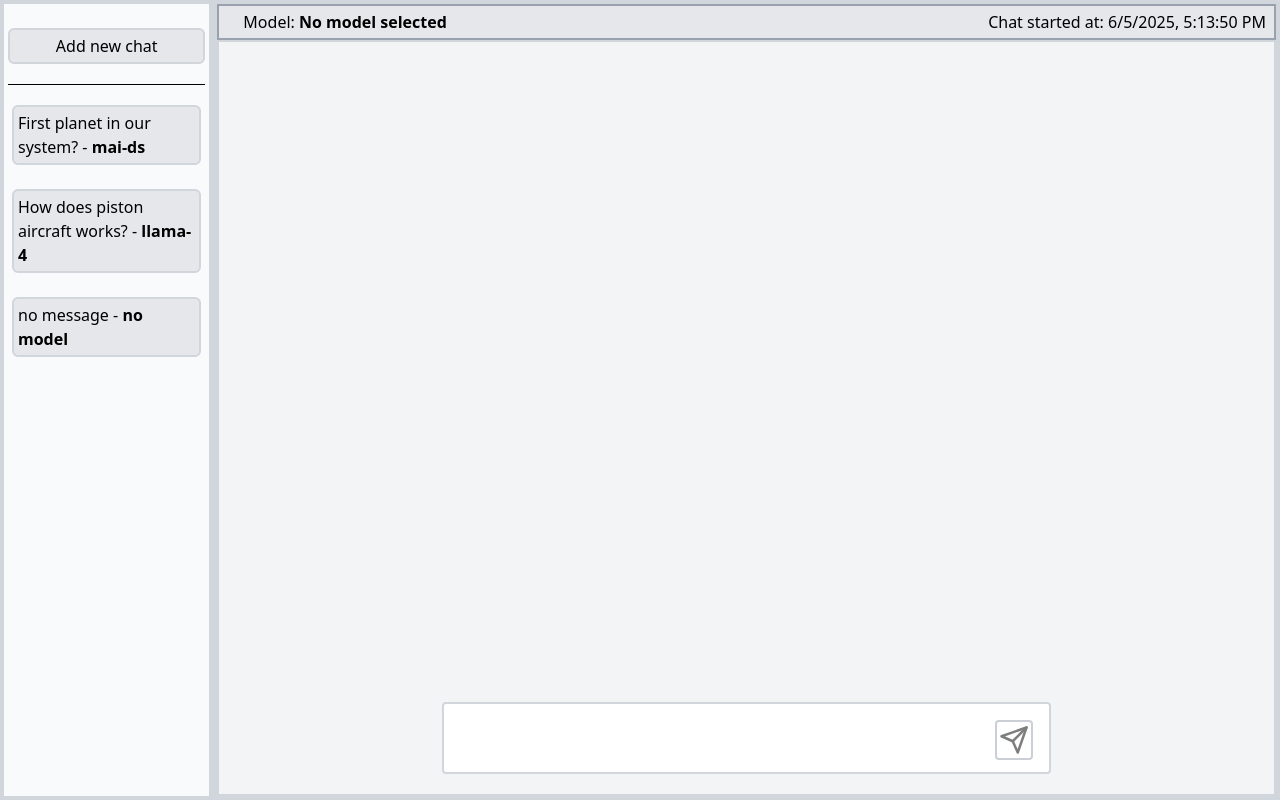
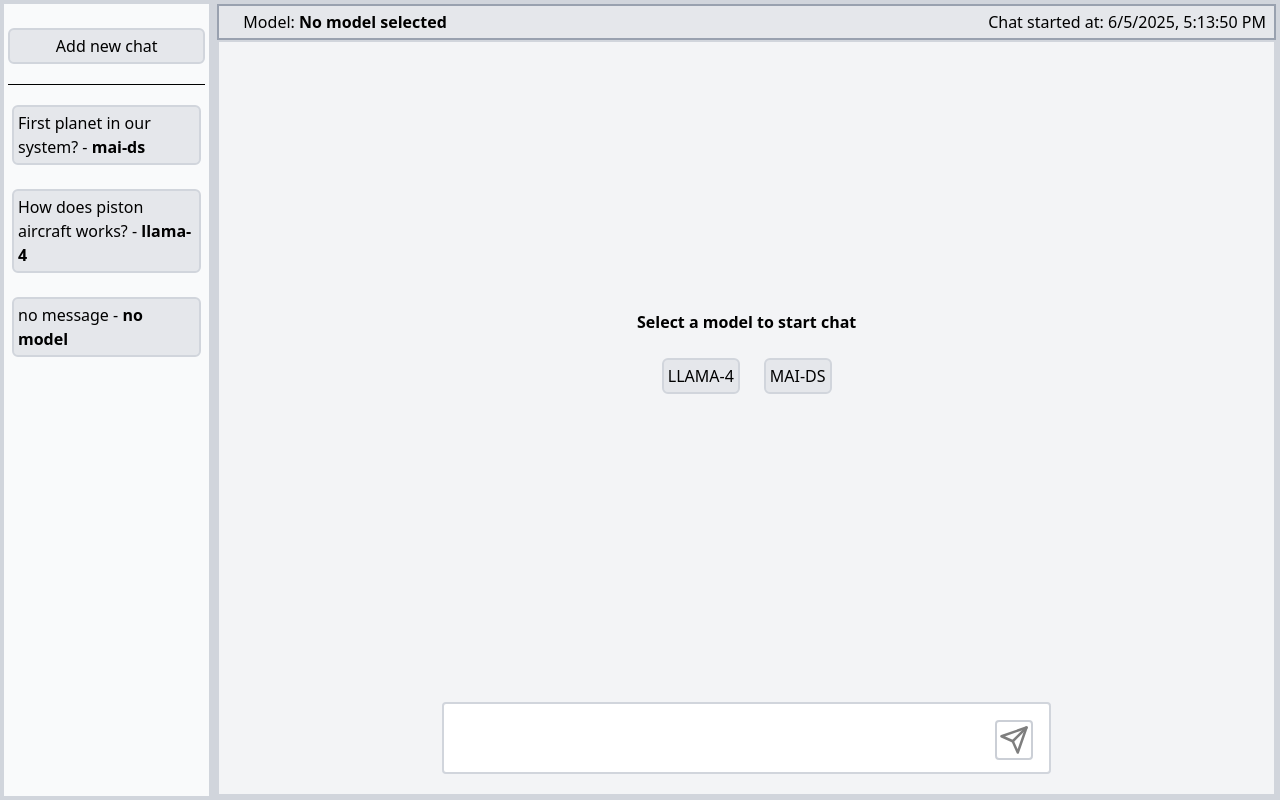
Before and after one commit to BMike903/LLM-front, a React (Vite) app: page / in a window 1280 px wide. Both pictures are taken after a click on the element "Add new chat". Built offline with nearby package versions, Linux system fonts and the light colour scheme.

Commit message:
displaying models

```diff
--- a/src/App.tsx
+++ b/src/App.tsx
@@ -8,7 +8,7 @@ import ChatList from "./components/chatList";
 import useChatsStore from "./store/store";
 import { asterisksToBoldMarkup } from "./utils/stringUtils";
 import { useCurrentChat, useCurrentChatId } from "./store/chatSelectors";
-
+import { models } from "./constants/models";
 import { getModel } from "./types/models";
 
 function App() {
@@ -96,6 +96,23 @@ function App() {
         </div>
 
         <div className="mx-auto flex h-full w-full flex-col items-center gap-15 overflow-y-scroll scroll-smooth border-2 border-solid border-gray-300 bg-gray-100 p-5 dark:border-gray-600 dark:bg-black">
+          {!model && (
+            <div className="flex h-full w-full flex-col items-center justify-center gap-6">
+              <b>Select a model to start chat</b>
+              <ul className="flex gap-6">
+                {Object.entries(models).map(([modelKey, model]) => (
+                  <li
+                    key={modelKey}
+                    onClick={() => console.log(modelKey)}
+                    className="rounded-md border-2 border-solid border-gray-300 bg-gray-200 p-1 hover:cursor-pointer hover:bg-gray-100 dark:border-gray-600 dark:bg-gray-800 dark:hover:bg-gray-700"
+                  >
+                    {model.name}
+                  </li>
+                ))}
+              </ul>
+            </div>
+          )}
+
           {messages.map((message) => {
             if (message.role === "user") {
               return (
```
